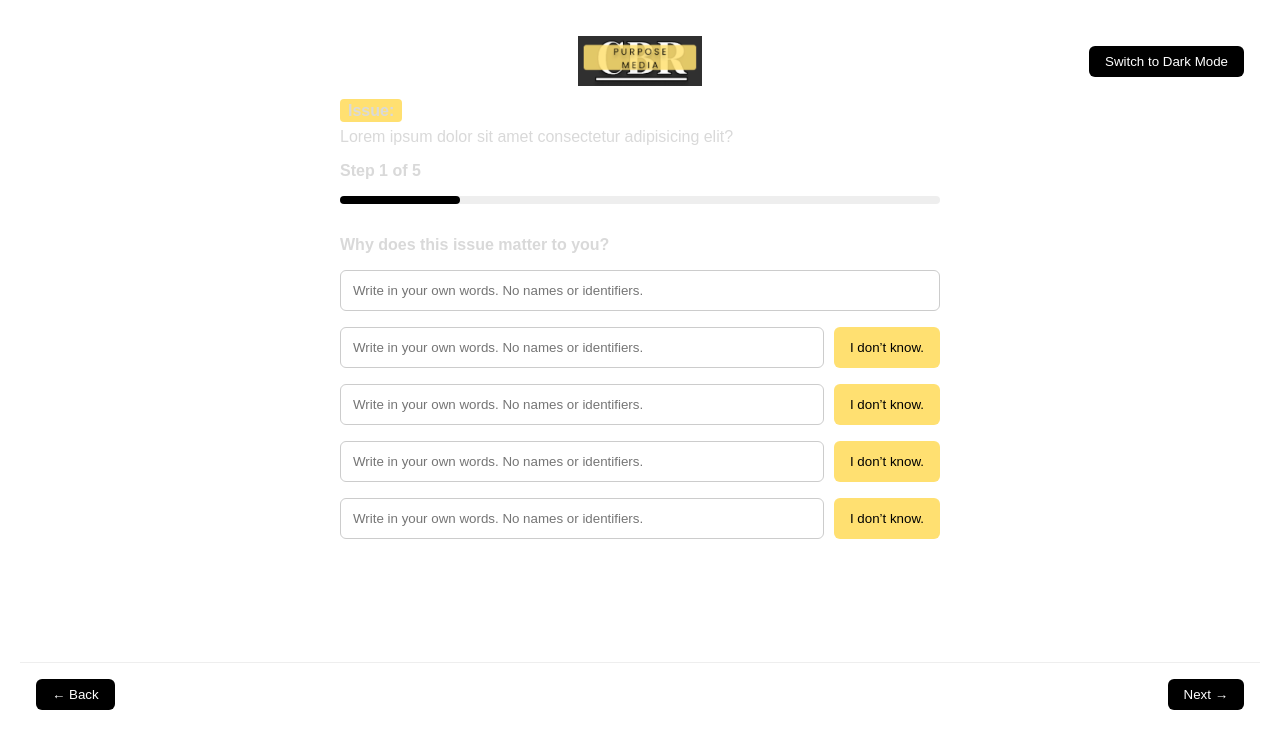
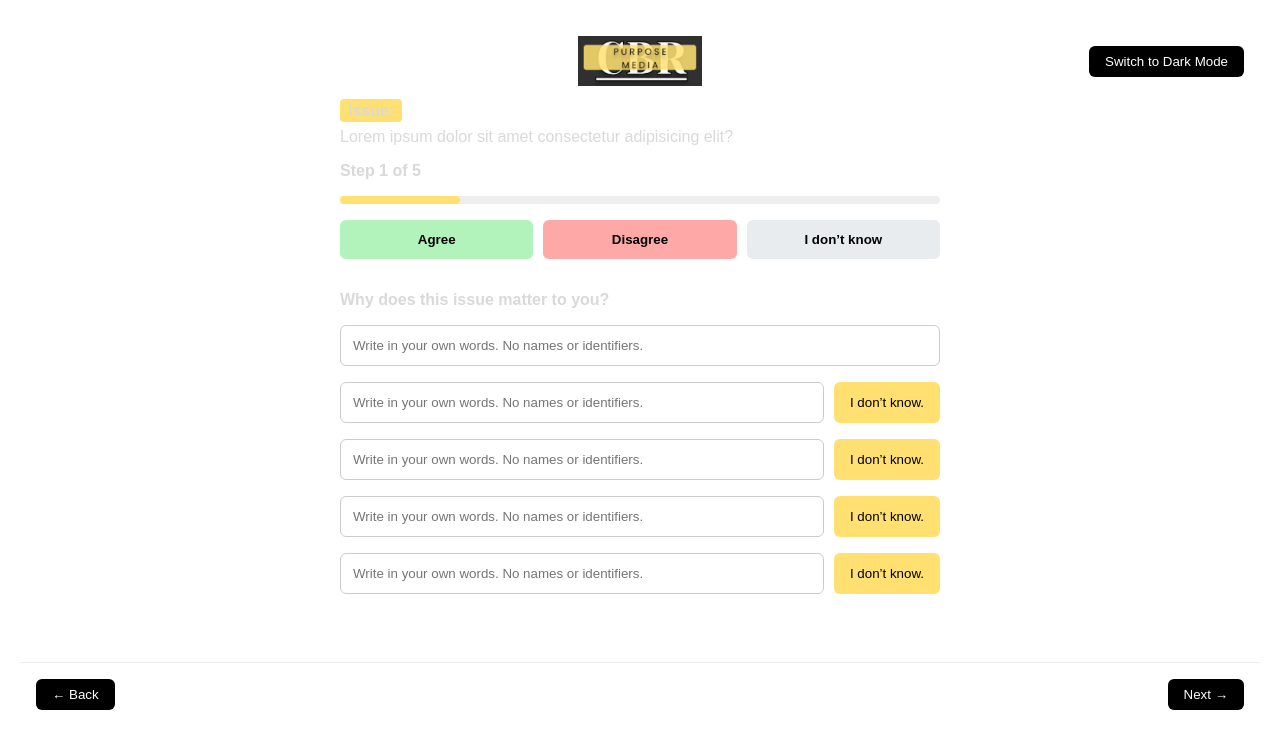
Before and after one commit to CoDesign-Compass/CoDesign-Project, a React (Create React App) app in the folder frontend/: page /why in a window 1280 px wide. Shown: the top 748 px of the page. Built offline with nearby package versions, Linux system fonts and the light colour scheme.

Commit message:
add buttons in issue part

```diff
--- a/frontend/src/pages/WhyPage.jsx
+++ b/frontend/src/pages/WhyPage.jsx
@@ -32,7 +32,7 @@ export default function WhyPage() {
                         >
                             <div
                                 style={{
-                                    backgroundColor: "#000000",
+                                    backgroundColor: "#ffe071",
                                     height: "100%",
                                     borderRadius: "5px",
                                     width: "20%" // 1/5 进度
@@ -40,7 +40,50 @@ export default function WhyPage() {
                             />
                         </div>
                     </div>
+
+                {/* Buttons: Agree / Disagree / I don't know */}
+                <div style={{ display: "flex", gap: "10px", marginTop: "1rem" }}>
+                    <button
+                        style={{
+                            flex: 1,
+                            backgroundColor: "#b2f2bb", // 浅绿色
+                            border: "none",
+                            borderRadius: "6px",
+                            padding: "0.75rem",
+                            fontWeight: "bold",
+                            cursor: "pointer"
+                        }}
+                    >
+                        Agree
+                    </button>
+                    <button
+                        style={{
+                            flex: 1,
+                            backgroundColor: "#ffa8a8", // 浅红色
+                            border: "none",
+                            borderRadius: "6px",
+                            padding: "0.75rem",
+                            fontWeight: "bold",
+                            cursor: "pointer"
+                        }}
+                    >
+                        Disagree
+                    </button>
+                    <button
+                        style={{
+                            flex: 1,
+                            backgroundColor: "#e9ecef", // 灰色
+                            border: "none",
+                            borderRadius: "6px",
+                            padding: "0.75rem",
+                            fontWeight: "bold",
+                            cursor: "pointer"
+                        }}
+                    >
+                        I don’t know
+                    </button>
                 </div>
+            </div>
 
                 {/* Question Section */}
                 <p>
```
